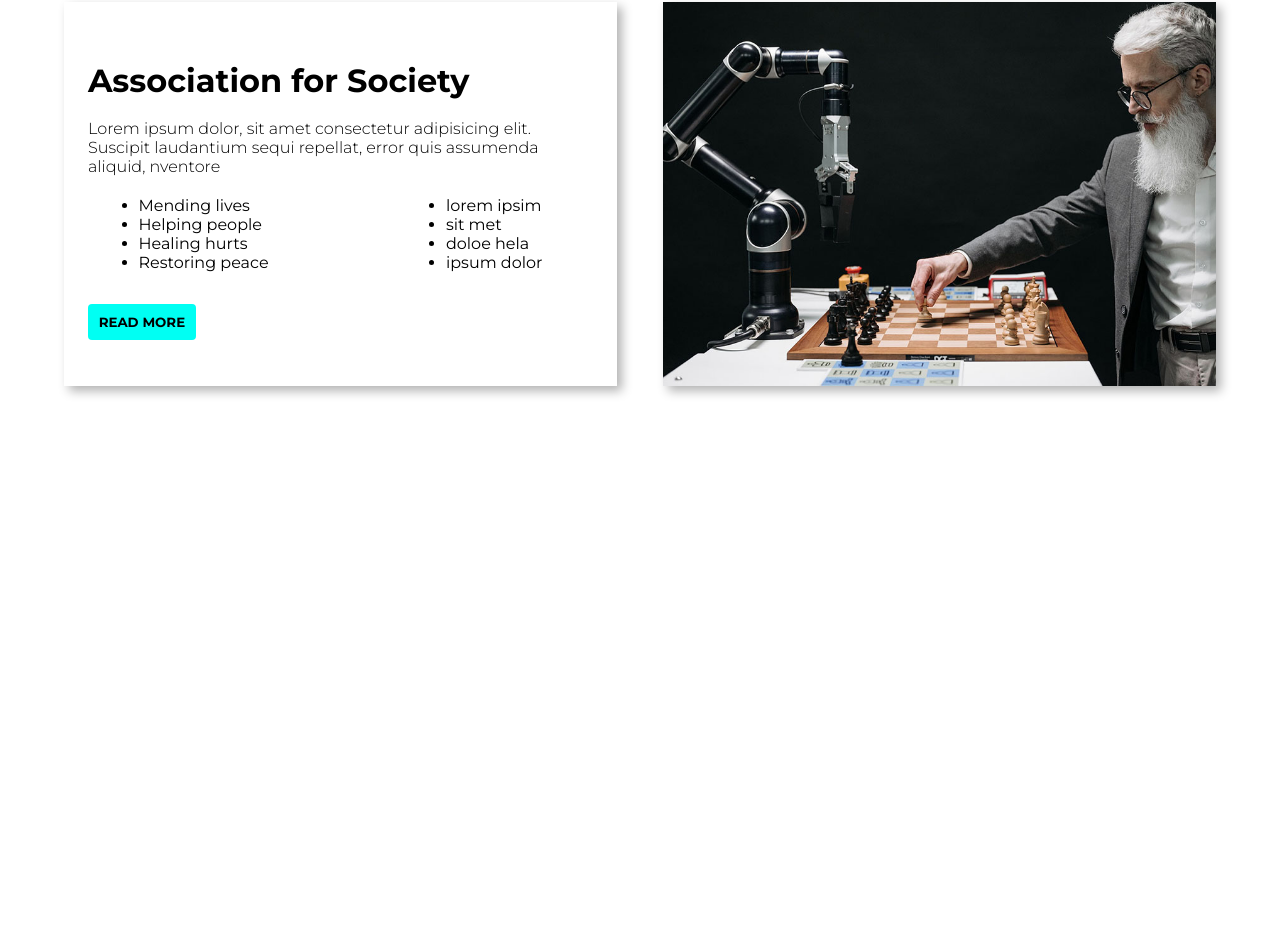
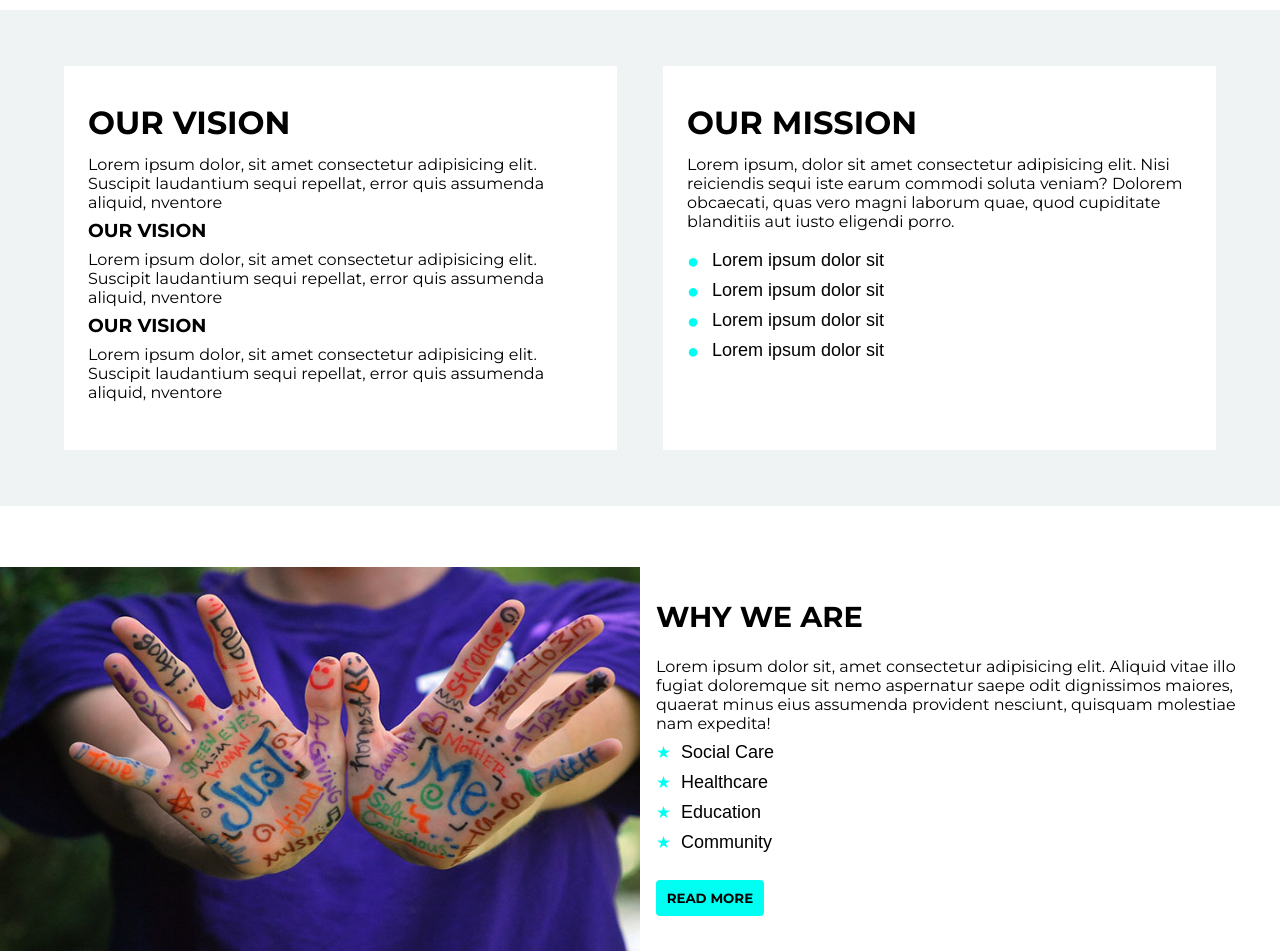
Before and after one commit to DevKay22/Design1, a React (Vite) app: page / in a window 1280 px wide. Shown: the part 1404-2356 px from the top of the page. Before the commit the page ends 1822 px from the top, so only its background shows below. Built offline with nearby package versions, Linux system fonts and the light colour scheme.

Commit message:
done with why

```diff
--- a/src/App.jsx
+++ b/src/App.jsx
@@ -1,12 +1,14 @@
 import React from 'react';
 import Header from './Components/Header';
 import About from './Components/About';
+import Why from './Components/Why';
 
 const App = () => {
   return (
     <div>
       <Header />
       <About />
+      <Why />
     </div>
   )
 }
--- a/src/Components/About.jsx
+++ b/src/Components/About.jsx
@@ -1,7 +1,7 @@
 import React from 'react';
 import '../Styles/About.css';
 import people from '../assets/Images/blog21.jpg';
-import person from '../assets/Images/blog17.jpg';
+// import person from '../assets/Images/blog17.jpg';
 
 const About = () => {
   return (
@@ -52,10 +52,10 @@ const About = () => {
             </div>
         </div>
 
-        <div className='abtItems'>
-            <div className='abtItem1'>
+        <div className='abtItems aboutItems'>
+            <div className='part2'>
                 <h1>
-                    Association for Society
+                    OUR VISION
                 </h1>
 
                 <p>
@@ -64,33 +64,47 @@ const About = () => {
                      nventore
                 </p>
 
-                <div className='abtItemsList'>
-                    <div>
-                        <ul>
-                            <li>Mending lives</li>
-                            <li>Helping people</li>
-                            <li>Healing hurts</li>
-                            <li>Restoring peace</li>
-                        </ul>
-                    </div>
+                <h3>
+                    OUR VISION
+                </h3>
 
-                    <div>
-                        <ul>
-                            <li>lorem ipsim</li>
-                            <li>sit met</li>
-                            <li>doloe hela</li>
-                            <li>ipsum dolor</li>
-                        </ul>
-                    </div>
-                </div>
+                <p>
+                    Lorem ipsum dolor, sit amet consectetur adipisicing elit. Suscipit laudantium sequi
+                     repellat, error quis assumenda aliquid,
+                     nventore
+                </p>
 
-                <div id='btc'>
-                    <button>Read More</button>
+                <h3>
+                    OUR VISION
+                </h3>
 
-                </div>
+                <p>
+                    Lorem ipsum dolor, sit amet consectetur adipisicing elit. Suscipit laudantium sequi
+                     repellat, error quis assumenda aliquid,
+                     nventore
+                </p>
+
+
+
+
+
             </div>
-            <div className='abtItems1b'>
-                <img src={person} alt="" />
+
+            <div className='part2b'>
+                <h1>
+                    OUR MISSION
+                </h1>
+
+                <p>
+                    Lorem ipsum, dolor sit amet consectetur adipisicing elit. Nisi reiciendis sequi iste earum commodi soluta veniam? Dolorem obcaecati, quas vero magni laborum quae, quod cupiditate blanditiis aut iusto eligendi porro.
+                </p>
+
+                <ul>
+                    <li>Lorem ipsum dolor sit</li>
+                    <li>Lorem ipsum dolor sit</li>
+                    <li>Lorem ipsum dolor sit</li>
+                    <li>Lorem ipsum dolor sit</li>
+                </ul>
             </div>
         </div>
 
--- /dev/null
+++ b/src/Components/Why.jsx
@@ -0,0 +1,35 @@
+import React from 'react';
+import '../Styles/Why.css';
+import love from '../assets/Images/blog95.jpg'
+
+const Why = () => {
+  return (
+    <div>
+        <div className='whyCont'>
+            <div className='imag'>
+                <img src={love} alt="" />
+            </div>
+
+            <div className='whyReal'>
+                <h1>WHY WE ARE</h1>
+
+                <p>
+                    Lorem ipsum dolor sit, amet consectetur adipisicing elit. Aliquid vitae illo fugiat doloremque sit nemo aspernatur saepe odit dignissimos maiores, quaerat minus eius assumenda provident nesciunt,
+                     quisquam molestiae nam expedita!
+                </p>
+
+                <ul>
+                    <li>Social Care</li>
+                    <li>Healthcare</li>
+                    <li>Education</li>
+                    <li>Community</li>
+                </ul>
+
+                <button>Read More</button>
+            </div>
+        </div>
+    </div>
+  )
+}
+
+export default Why
--- a/src/Styles/About.css
+++ b/src/Styles/About.css
@@ -12,6 +12,7 @@
     margin: 0 auto;
     /* border: 1px solid red; */
     justify-content: space-between;
+    /* background-color: #f8f9f9 ; */
 }
 
 .abtItem1{
@@ -62,13 +63,77 @@
 .abtItems1b{
     width: 48%;
     margin: 2em 0;
-    /* text-align: center; */
-    /* background-color: blue; */
+
     height: 24rem;
-    box-shadow: 5px 5px 10px rgba(0,0,0,0.3);
+
 }
 
 .abtItems1b>img{
     width: 100%;
     height: 100%;
 }
+
+.part2{
+    width: 48%;
+    margin: 2em 0;
+    padding: 1.5em 1.5em;
+    background-color: white;
+    height: 24rem;
+    /* box-shadow: 3px 3px 2px rgba(0,0,0,0.3); */
+    /* background-color: blue; */
+}
+
+.aboutItems{
+    /* background-color: red; */
+}
+
+.part2>h1, .part2>h3, .part2b>h1{
+    margin: 0.4em auto;
+}
+
+.part2b{
+    width: 48%;
+    margin: 2em 0;
+    padding: 1.5em 1.5em;
+    /* text-align: center; */
+    /* background-color: blue; */
+    height: 24rem;
+    /* box-shadow: 5px 5px 10px rgba(0,0,0,0.3);   */
+    background-color: white;
+}
+
+.part2b>p{
+    margin-bottom: 1.2em;
+    /* color: gray; */
+    /* font-weight: 500; */
+}
+
+.part2b>ul>li{
+    margin-bottom: 0.5em;
+    /* color: gray; */
+    /* font-weight: 500; */
+    list-style: none; /* Remove default bullets */
+    padding: 0;
+    font-size: 18px;
+    font-family: Arial, sans-serif;
+    /* margin: 10px 0; */
+    position: relative;
+    padding-left: 25px; /* Space for the bullet */
+}
+
+.part2b>ul>li::before{
+    content: "●"; /* Custom bullet */
+    color: #00fff3; /* Change bullet color */
+    font-size: 20px;
+    position: absolute;
+    left: 0;
+    top: 0;
+}
+
+
+.aboutItems{
+    background-color: #f0f3f4;
+    margin: 2.5em 0;
+    width: 100%;
+    padding: 1.5em 4em;
+}
--- /dev/null
+++ b/src/Styles/Why.css
@@ -0,0 +1,61 @@
+.whyCont{
+    height: 24em;
+    width: 100%;
+    display: flex;
+    margin-top: 3.8em;
+    /* justify-content: space-between; */
+}
+
+.whyCont>div{
+
+    width: 50%;
+}
+
+.imag>img{
+    width: 100%;
+    height: 100%;
+}
+
+.whyReal{
+    padding: 2em 1em;
+}
+
+.whyReal>h1{
+    font-size: 1.8em;
+    margin-bottom: 0.8em;
+}
+
+.whyReal>p{
+    margin-bottom: 0.6em;
+}
+
+.whyReal>ul>li{
+    margin-bottom: 0.5em;
+    list-style: none; /* Remove default bullets */
+    padding: 0;
+    font-size: 18px;
+    font-family: Arial, sans-serif;
+    position: relative;
+    padding-left: 25px; /* Space for the bullet */
+}
+
+.whyReal>ul>li::before{
+    content: "★"; /* Custom bullet */
+    color: #00fff3; /* Change bullet color */
+    font-size: 0.93em;
+    position: absolute;
+    left: 0;
+    top: 0;
+}
+
+.whyReal>button{
+    margin-top: 1.3em;
+    height: 2.7em;
+    padding: 0.45em 0.8em;
+    text-transform: uppercase;
+    font-weight: 700;
+    background-color: #00fff3;
+    border: none;
+    border-radius: 0.3em;
+    margin-bottom: 1.5em;
+}
```
